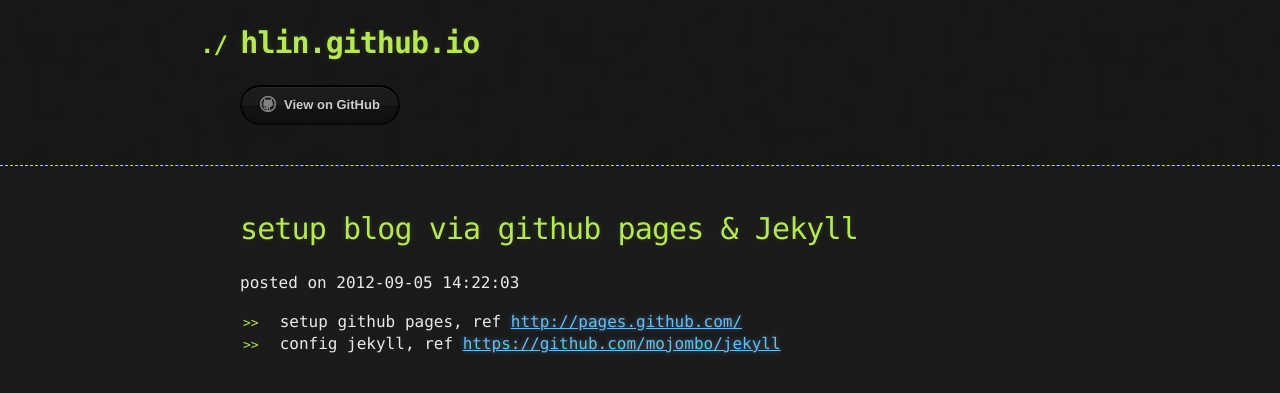
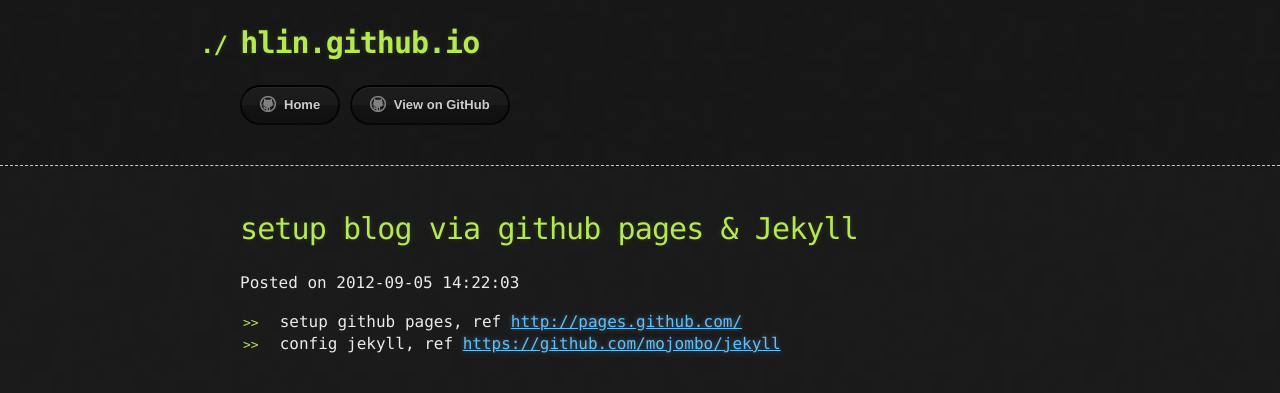
Before and after one commit to hlin/hlin.github.io, a Jekyll site: the page built from _posts/2012-09-05-setup-blog-via-github-pages-and-jekyll.md, in a window 1280 px wide. Shown: the top 393 px of the page. Built offline with Jekyll 4.4.1, drawn with Linux system fonts in a browser that asks for light colours.

Commit message:
tune layout

```diff
--- a/_config.yml
+++ b/_config.yml
@@ -1,2 +1,2 @@
-title: Hypo's Blog
+title: Hypo Lin
 highlighter: rouge
--- a/_layouts/default.html
+++ b/_layouts/default.html
@@ -29,7 +27,8 @@
         <h2></h2>
 
         <section id="downloads">
-          <a href="https://github.com/hlin" class="btn btn-github"><span class="icon"></span>View on GitHub</a>
+          <a href="/" class="btn btn-github"><span class="icon"></span>Home</a>
+          <a href="https://github.com/hlin" class="btn btn-github" target="_blank"><span class="icon"></span>View on GitHub</a>
         </section>
       </div>
     </header>
--- a/_layouts/post.html
+++ b/_layouts/post.html
@@ -4,7 +4,7 @@
 
 <div id="post">
     <h1>{{ page.title }}</h1>
-    <p><span>posted on {{ page.date | date:'%Y-%m-%d %H:%M:%S' }}</span></p>
+    <p><span>Posted on {{ page.date | date:'%Y-%m-%d %H:%M:%S' }}</span></p>
     <p>
     {% if page.categories.size > 0 %}categories: {{ page.categories }}{% endif %}
     {% if page.tags.size > 0 %}tags: {% for tag in page.tags %}{{ tag }} {% endfor %}{% endif %}
```
Also changed, not shown: other parts of _layouts/default.html (+0 -2 lines).
